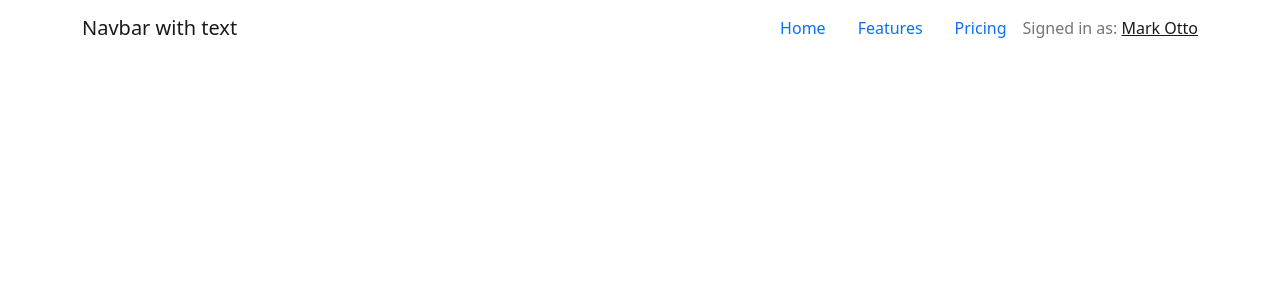
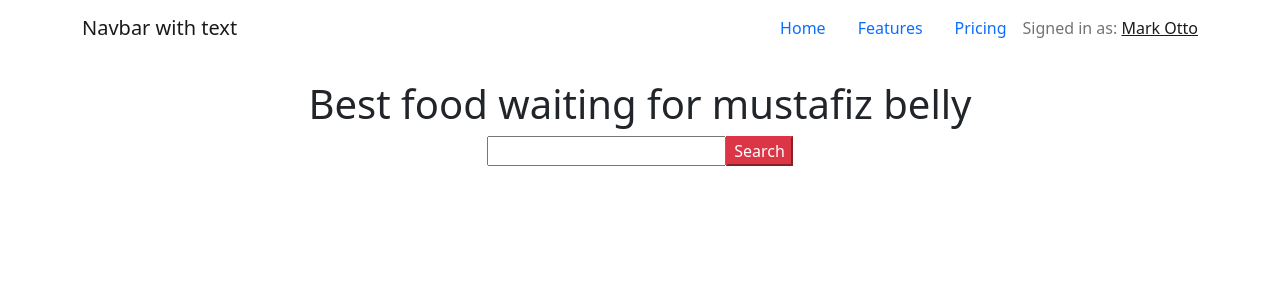
Before and after one commit to rahmancoder/mustafiz-foody-web, a React (Create React App) app: page / in a window 1280 px wide. Shown: the top 300 px of the page. Built offline with nearby package versions, Linux system fonts and the light colour scheme.

Commit message:
background added

```diff
--- a/src/App.js
+++ b/src/App.js
@@ -2,11 +2,13 @@ import './App.css';
 
 import 'bootstrap/dist/css/bootstrap.min.css';
 import Header from './Components/Header/Header';
+import Background from './Components/Background/Background';
 
 function App() {
   return (
     <div className="App">
       <Header></Header>
+      <Background></Background>
 
     </div>
   );
--- a/src/Components/Background/Background.js
+++ b/src/Components/Background/Background.js
@@ -3,6 +3,10 @@ import React from 'react';
 const Background = () => {
     return (
         <div>
+            <img src="" alt="" />
+            <h1> Best food waiting for mustafiz belly</h1>
+            <input type="text" />
+            <button className="btn-danger">Search</button>
 
         </div>
     );
```
